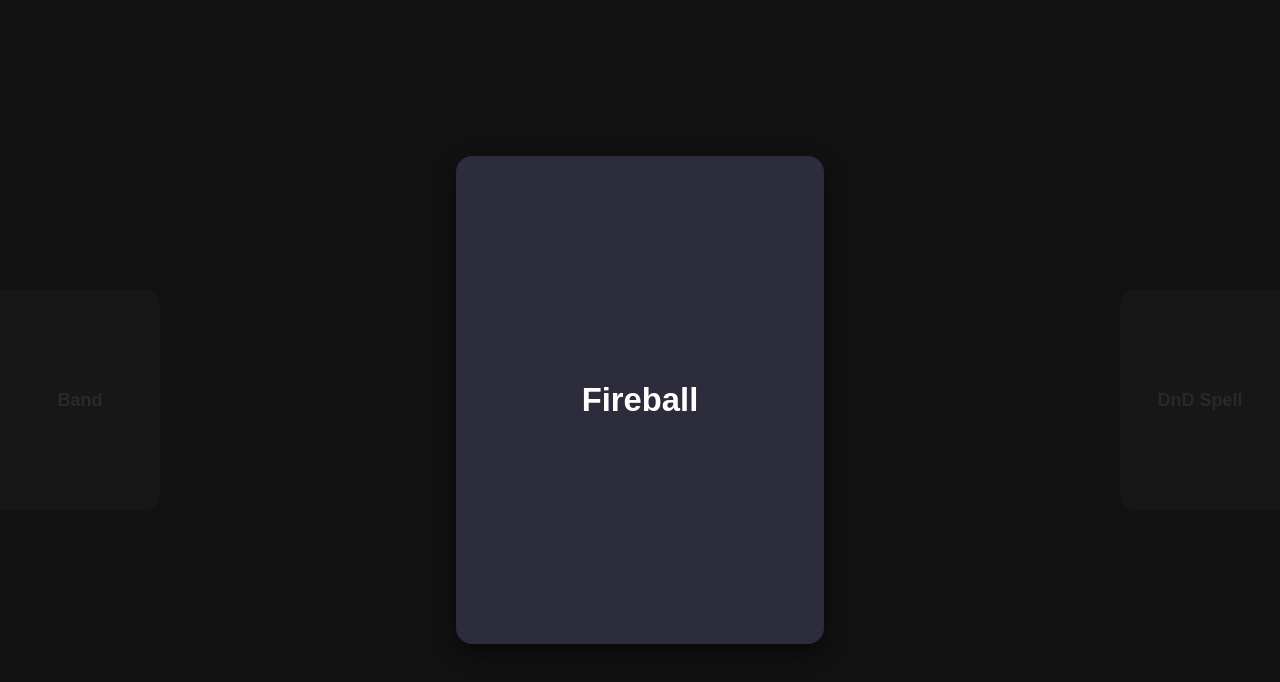
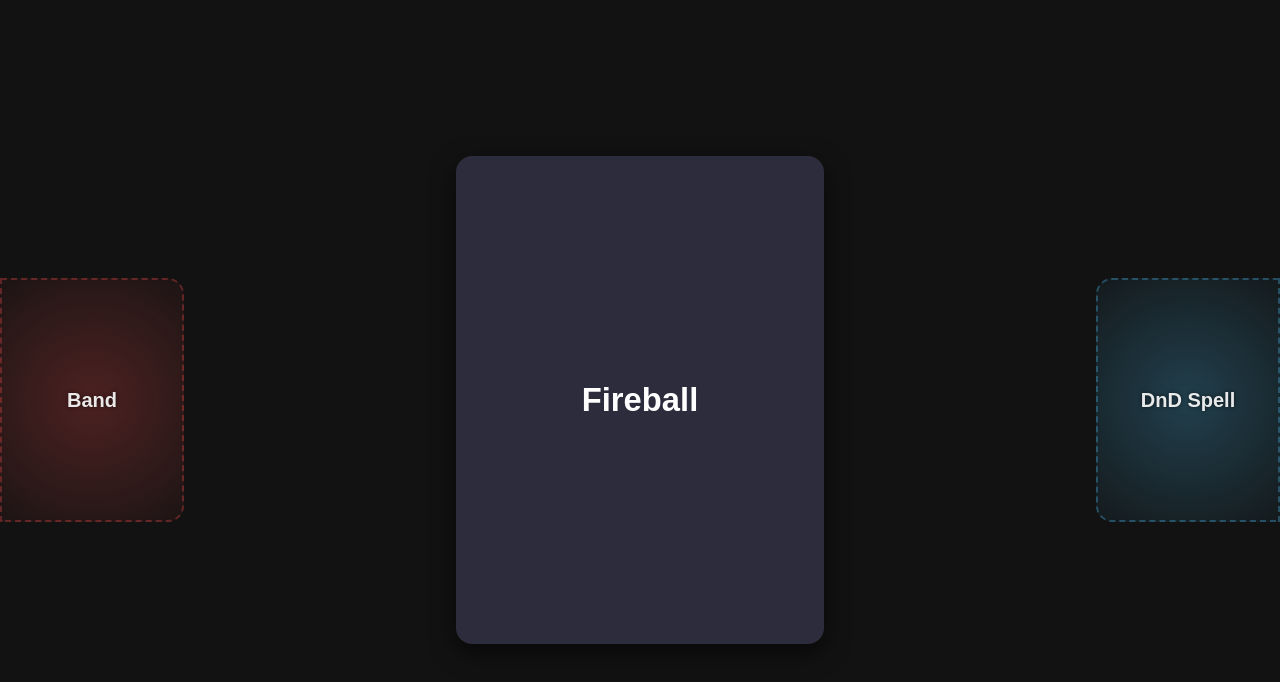
Before and after one commit to narolan/spell-swipe, a React (Vite) app: page / in a window 1280 px wide. Shown: the top 682 px of the page. Built offline with nearby package versions, Linux system fonts and the light colour scheme.

Commit message:
fix dropzones and no-user-select

```diff
--- a/src/App.css
+++ b/src/App.css
@@ -40,6 +40,9 @@ body {
   box-shadow: 0 8px 24px rgba(0, 0, 0, 0.6);
   position: relative;
   z-index: 2;
+  user-select: none;
+  -webkit-user-select: none;
+  -ms-user-select: none;
 }
 
 @keyframes shake {
@@ -61,19 +64,22 @@ body {
 .swipeLabel {
   position: absolute;
   top: 50%;
-  width: clamp(80px, 20vw, 160px);
-  height: clamp(110px, 30vh, 220px);
+  width: clamp(100px, 22vw, 180px);
+  height: clamp(140px, 32vh, 240px);
   display: flex;
   align-items: center;
   justify-content: center;
-  font-size: 18px;
+  font-size: 20px;
   font-weight: bold;
-  color: rgba(255, 255, 255, 0.08);
-  background-color: rgba(255, 255, 255, 0.02);
+  color: rgba(255, 255, 255, 0.9);
+  background: radial-gradient(circle at center, rgba(255, 80, 80, 0.25), rgba(255, 80, 80, 0.05));
+  border: 2px dashed rgba(255, 80, 80, 0.3);
   user-select: none;
   pointer-events: none;
   z-index: 0;
   transform: translateY(-50%);
+  text-shadow: 0 0 4px rgba(0, 0, 0, 0.6);
+  backdrop-filter: blur(2px);
 }
 
 .swipeLabel.left {
@@ -86,6 +92,8 @@ body {
   right: 0;
   border-top-left-radius: 16px;
   border-bottom-left-radius: 16px;
+  background: radial-gradient(circle at center, rgba(80, 200, 255, 0.25), rgba(80, 200, 255, 0.05));
+  border: 2px dashed rgba(80, 200, 255, 0.3);
 }
 
 .feedbackBanner {
```
